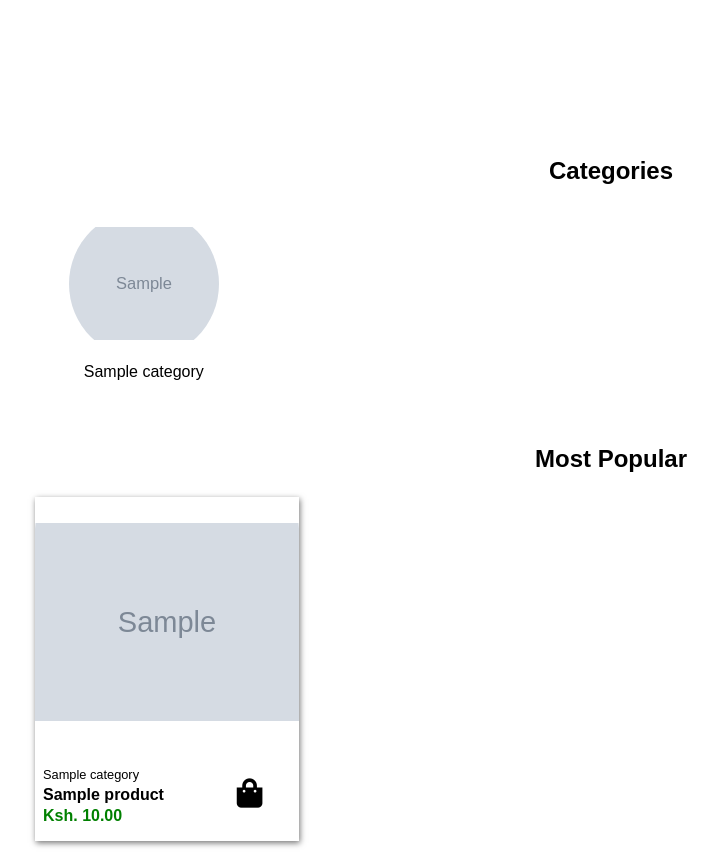
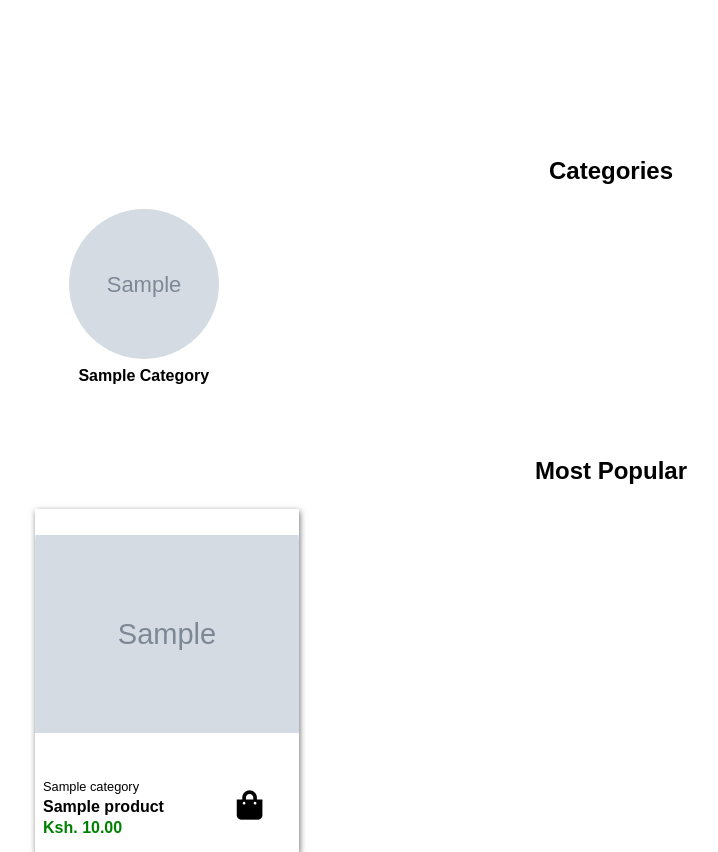
Before and after one commit to AlexAaqil/shea254, a Django app: page / in a window 1280 px wide. Shown: the part 680-1532 px from the top of the page, without its empty margins (29-747 px from the left). Run offline with Django 4.2, Linux system fonts and the light colour scheme; tables that the repository leaves empty hold one stand-in row (values such as "Sample post"); grey boxes marked "Sample" are stand-in pictures; some libraries are stand-ins or nearby versions.

Commit message:
Added the functionality for resizing and compressing images. Added more styles for the categories on the homepage

```diff
--- a/backend/core/models.py
+++ b/backend/core/models.py
@@ -8,6 +8,9 @@ from django.utils import timezone
 from decimal import Decimal
 from shortuuid.django_fields import ShortUUIDField
 from ckeditor_uploader.fields import RichTextUploadingField
+from PIL import Image
+from django.core.files.base import ContentFile
+from io import BytesIO
 
 
 STATUS = (
@@ -27,7 +30,35 @@ class CategoryAndProduct(models.Model):
     def save(self, *args, **kwargs):
         if not self.slug or self.title != self._meta.model.objects.get(pk=self.pk).title:
             self.slug = slugify(self.title)
+
+        # Open the original image
+        image = Image.open(self.image)
+        # Convert the image to RGB mode
+        image = image.convert('RGB')
+
+        if 'A' in image.getbands():
+            r, g, b, a = image.split()
+            image = Image.merge('RGB', (r, g, b))
+
+        # Resize the image
+        image.thumbnail(self.get_resize_dimensions())
+        # Create a BytesIO buffer to store the compressed image
+        image_buffer = BytesIO()
+        # Save the resized image to the buffer
+        image.save(image_buffer, format='JPEG', quality=80)
+        # Create a new ContentFile using the buffer content
+        compressed_image = ContentFile(image_buffer.getvalue())
+        # Update the image field with the compressed image
+        self.image.save(f"{self.get_image_prefix()}_{self.id}_{timezone.now().strftime('%m%d%Y')}.jpg", compressed_image, save=False)
+
         super().save(*args, **kwargs)
+
+    def delete(self, *args, **kwargs):
+        # Call the original delete() method first
+        super().delete(*args, **kwargs)
+
+        # Delete the associated image file from the storage
+        self.image.storage.delete(self.image.name)
 
     def admin_panel_image(self):
         if self.image:
@@ -57,15 +88,14 @@ class Category(CategoryAndProduct):
     title = models.CharField(max_length=255, unique=True)
     image = models.ImageField(upload_to="uploads/categories", blank=True, null=True)
 
+    def get_resize_dimensions(self):
+        return(350, 350)
+
+    def get_image_prefix(self):
+        return "category"
+
     class Meta:
         verbose_name_plural = "Categories"
-
-    def save(self, *args, **kwargs):
-        image_filename = f"category_{self.id}_{timezone.now().strftime('%m%d%Y')}.jpg"
-        self.image.name = image_filename
-
-        super().save(*args, **kwargs)
-
 
     def __str__(self):
         return self.title
--- a/backend/static/css/_homepage.scss
+++ b/backend/static/css/_homepage.scss
@@ -49,11 +49,25 @@
             gap: 1em;
 
             .category {
-        img {
+                .image {
                     height: 150px;
                     width: 150px;
                     border-radius: 50%;
-          object-fit: contain;
+                    margin: auto;
+
+                    img {
+                        width: 100%;
+                        height: 100%;
+                        border-radius: 50%;
+                        object-fit: cover;
+                        object-position: center;
+                    }
+                }
+
+                p {
+                    margin: 0.5em;
+                    font-weight: bold;
+                    text-transform: capitalize;
                 }
             }
         }
--- a/backend/static/css/styles.css
+++ b/backend/static/css/styles.css
@@ -191,12 +191,25 @@ nav .nav_container ul .cart span {
   grid-template-columns: 1fr 1fr;
   gap: 1em;
 }
-.Homepage .Categories .categories_wrapper .category img {
+.Homepage .Categories .categories_wrapper .category .image {
   height: 150px;
   width: 150px;
   border-radius: 50%;
-  -o-object-fit: contain;
-     object-fit: contain;
+  margin: auto;
+}
+.Homepage .Categories .categories_wrapper .category .image img {
+  width: 100%;
+  height: 100%;
+  border-radius: 50%;
+  -o-object-fit: cover;
+     object-fit: cover;
+  -o-object-position: center;
+     object-position: center;
+}
+.Homepage .Categories .categories_wrapper .category p {
+  margin: 0.5em;
+  font-weight: bold;
+  text-transform: capitalize;
 }
 .Homepage .Products .container .products_wrapper {
   display: grid;
```
Also changed, not shown: 1 other file. Lines whose indentation alone changed are shown as unchanged.
